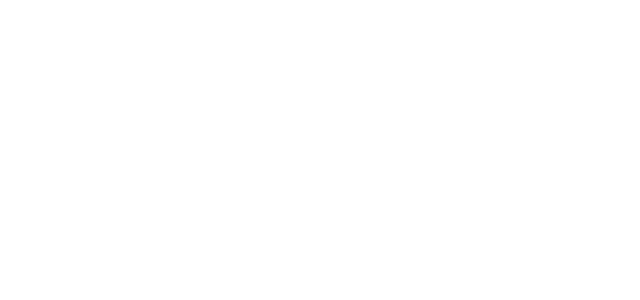
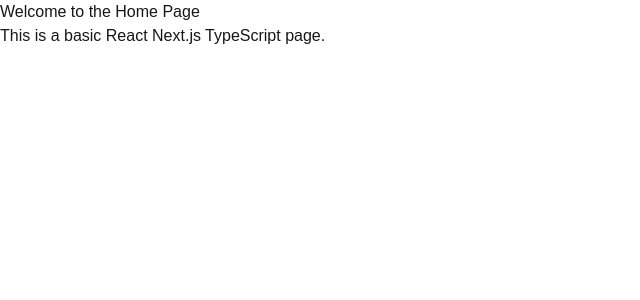
Before and after one commit to CLEMS3/WebSemantique, a Next.js app in the folder ws-project/: page / in a window 1280 px wide. Shown: the top 300 px of the page, without its empty margins (0-640 px from the left). Built offline with nearby package versions, Linux system fonts and the light colour scheme.

Commit message:
création du composant principal

```diff
--- /dev/null
+++ b/ws-project/src/Components/Templates/HomePage.tsx
@@ -0,0 +1,12 @@
+import React from 'react';
+
+const HomePage: React.FC = () => {
+    return (
+        <div>
+            <h1>Welcome to the Home Page</h1>
+            <p>This is a basic React Next.js TypeScript page.</p>
+        </div>
+    );
+};
+
+export default HomePage;
--- a/ws-project/src/app/page.tsx
+++ b/ws-project/src/app/page.tsx
@@ -1,9 +1,11 @@
+'use-client'
 
+import HomePage from "@/Components/Templates/HomePage";
 
 export default function Home() {
   return (
     <div className="grid grid-rows-[20px_1fr_20px] items-center justify-items-center min-h-screen p-8 pb-20 gap-16 sm:p-20 font-[family-name:var(--font-geist-sans)]">
-
+      <HomePage />
     </div>
   );
 }
```
